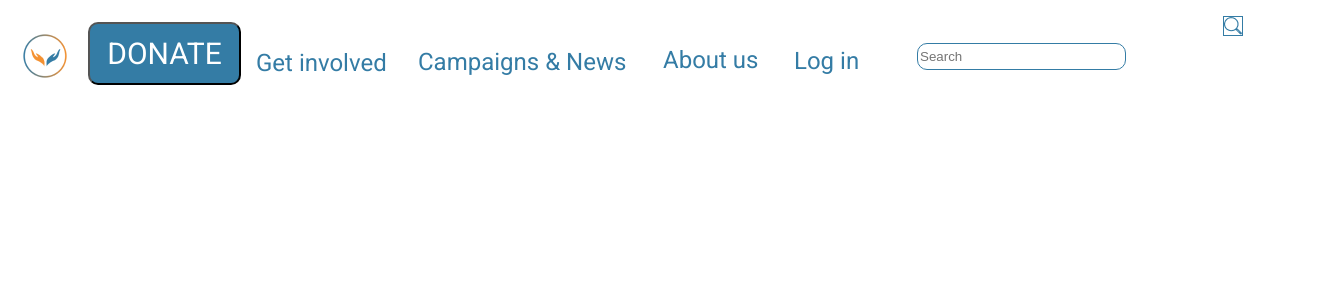
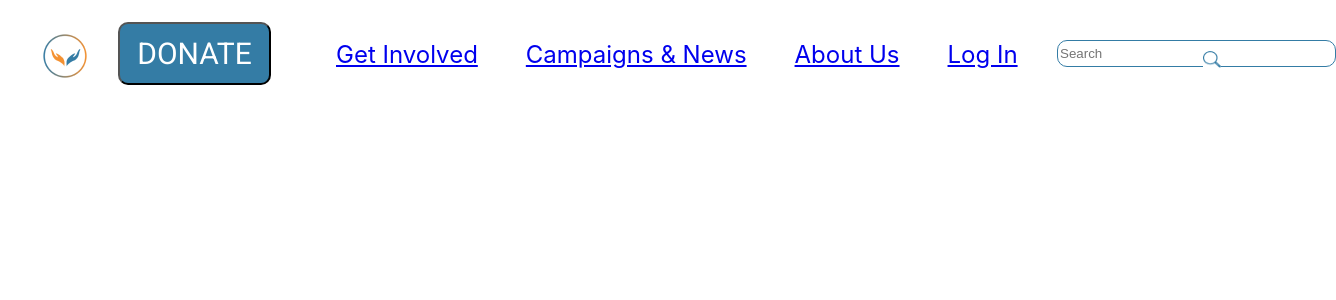
Before and after one commit to Dilekcn/charity, a React (Create React App) app: page / in a window 1280 px wide. Shown: the top 300 px of the page, 1336 px wide, since content can reach past the window. Built offline with nearby package versions, Linux system fonts and the light colour scheme.

Commit message:
updated header

```diff
--- a/src/components/Header/Header.css
+++ b/src/components/Header/Header.css
@@ -0,0 +1,24 @@
+ul {
+    margin-left: 296px;
+    margin-top: 40px;
+    font-size: 24px;
+}
+
+li {
+    display: inline;
+    margin-right: 48px;
+    color: #347CA5;
+}
+
+/* #img {
+    style={
+        position: 'absolute',
+        left: '95.57%',
+        right: '2.87%',
+        top: '1.96%',
+        bottom: '97.32%',
+        back-ground: '#FFFFFF',
+        border: '1px solid #347CA5',
+        boxSizing: 'border-box',
+    }
+} */
--- a/src/components/Header/Header.js
+++ b/src/components/Header/Header.js
@@ -1,6 +1,7 @@
 import React from 'react';
 import logo from './images/img.png';
 import search from './images/search.png';
+import './header.css';
 
 const Header = () => {
 	return (
@@ -8,8 +9,8 @@ const Header = () => {
 			style={{
 				width: '1152px',
 				height: '104px',
-				left: "0px",
-				top: "1px"
+				left: '0px',
+				top: '1px',
 			}}
 		>
 			<img
@@ -17,33 +18,19 @@ const Header = () => {
 					position: 'absolute',
 					width: '48px',
 					height: '44px',
-					left: '21px',
+					left: '41px',
 					top: '34px',
 				}}
 				src={logo}
 				alt="logo"
 			/>
-			<img
-				style={{
-					position: "absolute",
-					left: "95.57%",
-					right: "2.87%",
-					top: "1.96%",
-					bottom: "97.32%",
-					background: "#FFFFFF",
-					border: "1px solid #347CA5",
-					boxSizing: "border-box",
 
-				}}
-				src={search}
-				alt="logo"
-			/>
 			<button
 				style={{
 					position: 'absolute',
 					width: '153px',
 					height: '63px',
-					left: '88px',
+					left: '118px',
 					top: '22px',
 					background: '#347CA5',
 					borderRadius: '10px',
@@ -63,88 +50,60 @@ const Header = () => {
 						color: 'white',
 					}}
 				>
-
 					DONATE
 				</span>
-
 			</button>
-			<span
+			<div>
+				<nav>
+					<ul>
+						<li>
+							<a href="#getInvolved">Get Involved</a>
+						</li>
+						<li>
+							<a href="#campaings&news">Campaigns & News</a>
+						</li>
+						<li>
+							<a href="#aboutus">About Us</a>
+						</li>
+						<li>
+							<a href="#login">Log In</a>
+						</li>
+					</ul>
+				</nav>
+			</div>
+			<input
+				type="text"
+				placeholder="Search"
 				style={{
-					position: "absolute",
-					width: "134px",
-					height: "20px",
-					left: "256px",
-					top: "49px",
-					fontFamily: "Roboto",
-					fontStyle: "normal",
-					fontWeight: "normal",
-					fontSize: "24px",
-					lineHeight: "28px",
-
-					color: "#347CA5"
-
-				}}>Get involved</span>
-				<span
+					position: 'absolute',
+					width: '279px',
+					height: '27px',
+					left: '1057px',
+					top: '40px',
+					background: '#FFFFFF',
+					border: '1px solid #347CA5',
+					boxSizing: 'border-box',
+					borderRadius: '10px',
+					color: '#347CA5',
+				}}
+			/>
+			<img
+				id="img"
 				style={{
-					position: "absolute",
-					width: "217px",
-					height: "20px",
-					left: "418px",
-					top: "48px",
-					fontFamily: "Roboto",
-					fontStyle: "normal",
-					fontWeight: "normal",
-					fontSize: "24px",
-					lineHeight: "28px",
-
-					color: "#347CA5"
-
-				}}>Campaigns & News</span>
-				<span
-				style={{
-					position: "absolute",
-					width: "103px",
-					height: "20px",
-					left: "663px",
-					top: "46px",
-					fontFamily: "Roboto",
-					fontStyle: "normal",
-					fontWeight: "normal",
-					fontSize: "24px",
-					lineHeight: "28px",
-
-					color: "#347CA5"
-
-				}}>About us</span>
-				<span
-				style={{
-					position: "absolute",
-					width: "84px",
-					height: "27px",
-					left: "794px",
-					top: "47px",
-					fontFamily: "Roboto",
-					fontStyle: "normal",
-					fontWeight: "normal",
-					fontSize: "24px",
-					lineHeight: "28px",
-
-					color: "#347CA5"
-
-				}}>Log in</span>
-				<input type="text" placeholder="Search" style={{
-					position: "absolute",
-					width: "209px",
-					height: "27px",
-					left: "917px",
-					top: "43px",
-					background: "#FFFFFF",
-					border: "1px solid #347CA5",
-					boxSizing: "border-box",
-					borderRadius: "10px",
-					color: "#347CA5"
-
-				}}/>
+					position: 'absolute',
+					left: '93.97%',
+					right: '2.87%',
+					top: '6.36%',
+					bottom: '97.32%',
+					background: '#FFFFFF',
+					border: '0px #347CA5',
+					boxSizing: 'border-box',
+					width: '17.91px',
+					height: '17.32px',
+				}}
+				src={search}
+				alt="logo"
+			/>
 		</div>
 	);
 };
```
Also changed, not shown: src/components/Header/ddd.js (added, +90 -0 lines), src/index.js (+4 -4 lines), src/components/Header/images/srch.png (added).
